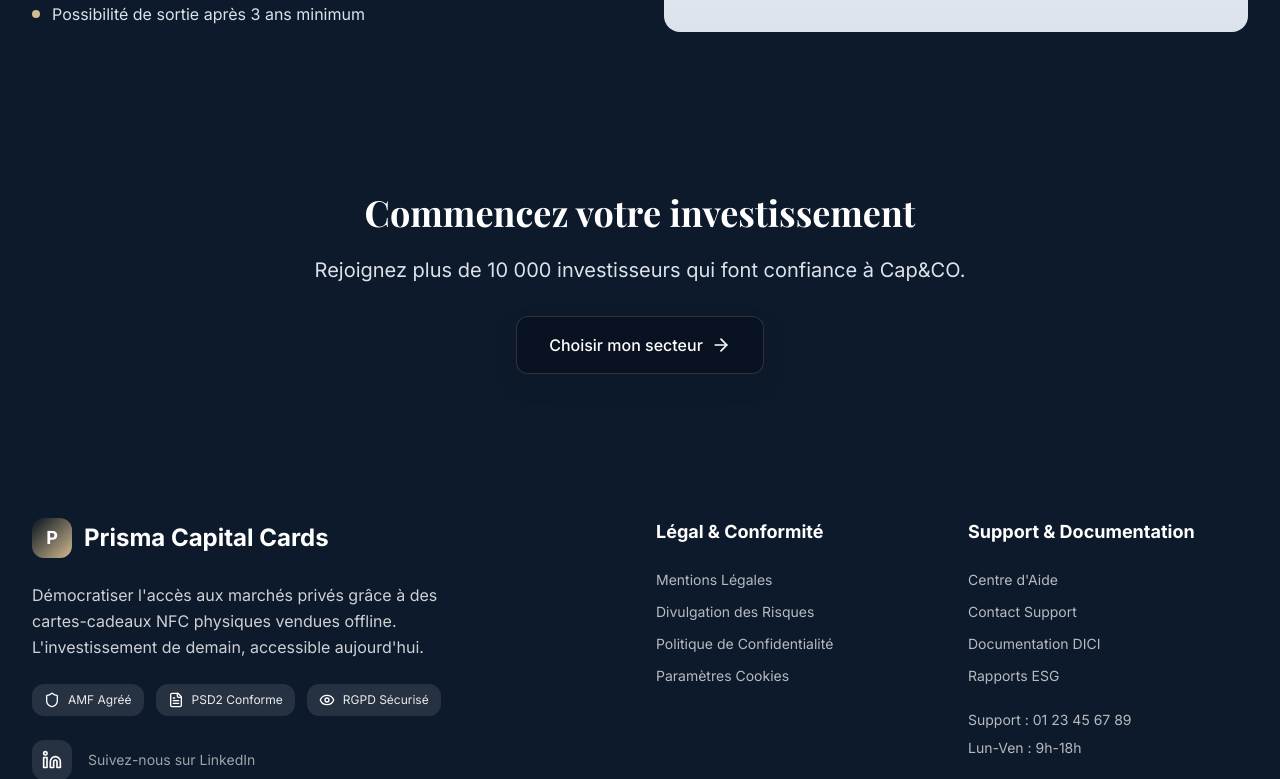
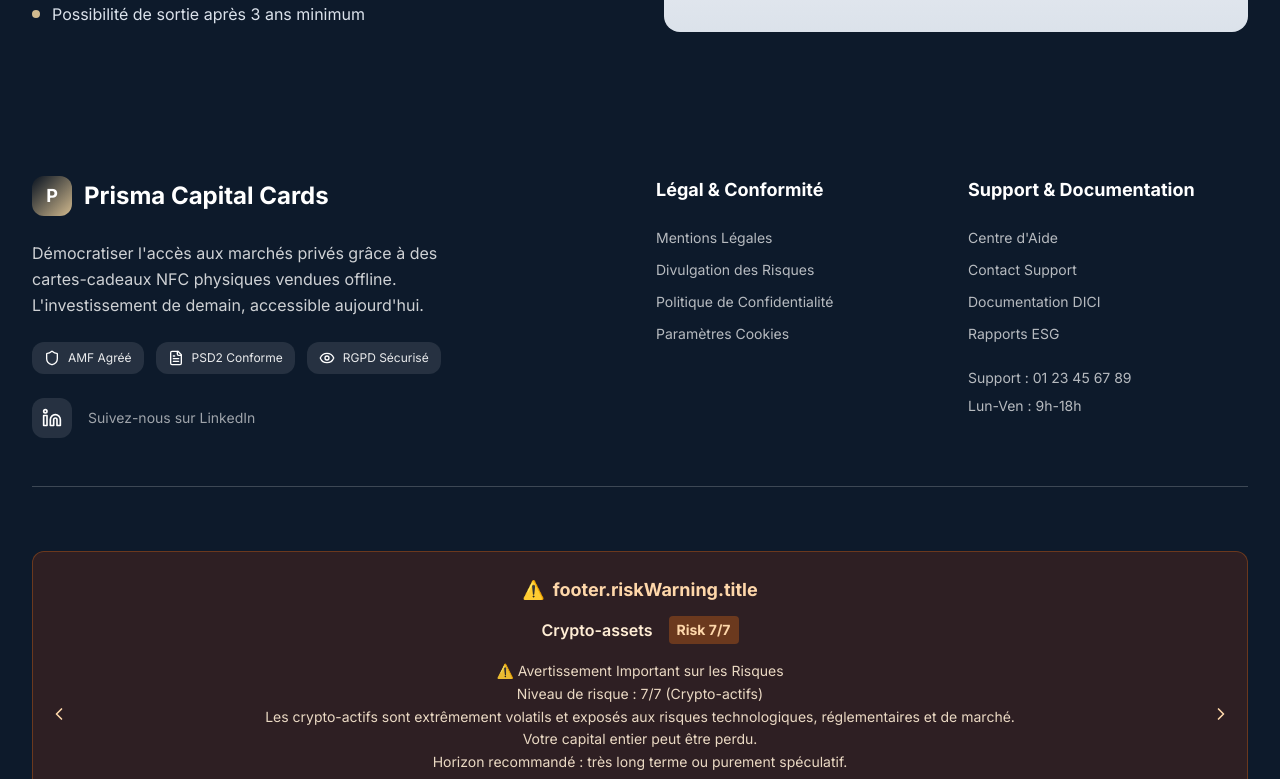
Before and after one commit to 0scarito/prismacapital, a React (Vite) app: page /investments in a window 1280 px wide. Shown: the part 2021-2800 px from the top of the page. Built offline with nearby package versions, Linux system fonts and the light colour scheme.

Commit message:
Visual edit in Lovable
Edited UI in Lovable

```diff
--- a/src/pages/Investments.tsx
+++ b/src/pages/Investments.tsx
@@ -158,22 +158,7 @@ const Investments = () => {
         </section>
 
         {/* CTA Section */}
-        <section className="py-20 bg-gradient-warm">
-          <div className="section-container">
-            <div className="text-center">
-              <h2 className="font-serif font-bold text-4xl text-warm-white mb-6">
-                Commencez votre investissement
-              </h2>
-              <p className="font-sans text-xl text-light-gray mb-8 max-w-2xl mx-auto">
-                Rejoignez plus de 10 000 investisseurs qui font confiance à Cap&CO.
-              </p>
-              <button className="btn-primary inline-flex items-center gap-2">
-                Choisir mon secteur
-                <ArrowRight className="w-5 h-5" />
-              </button>
-            </div>
-          </div>
-        </section>
+
       </main>
 
       <Footer />
```
